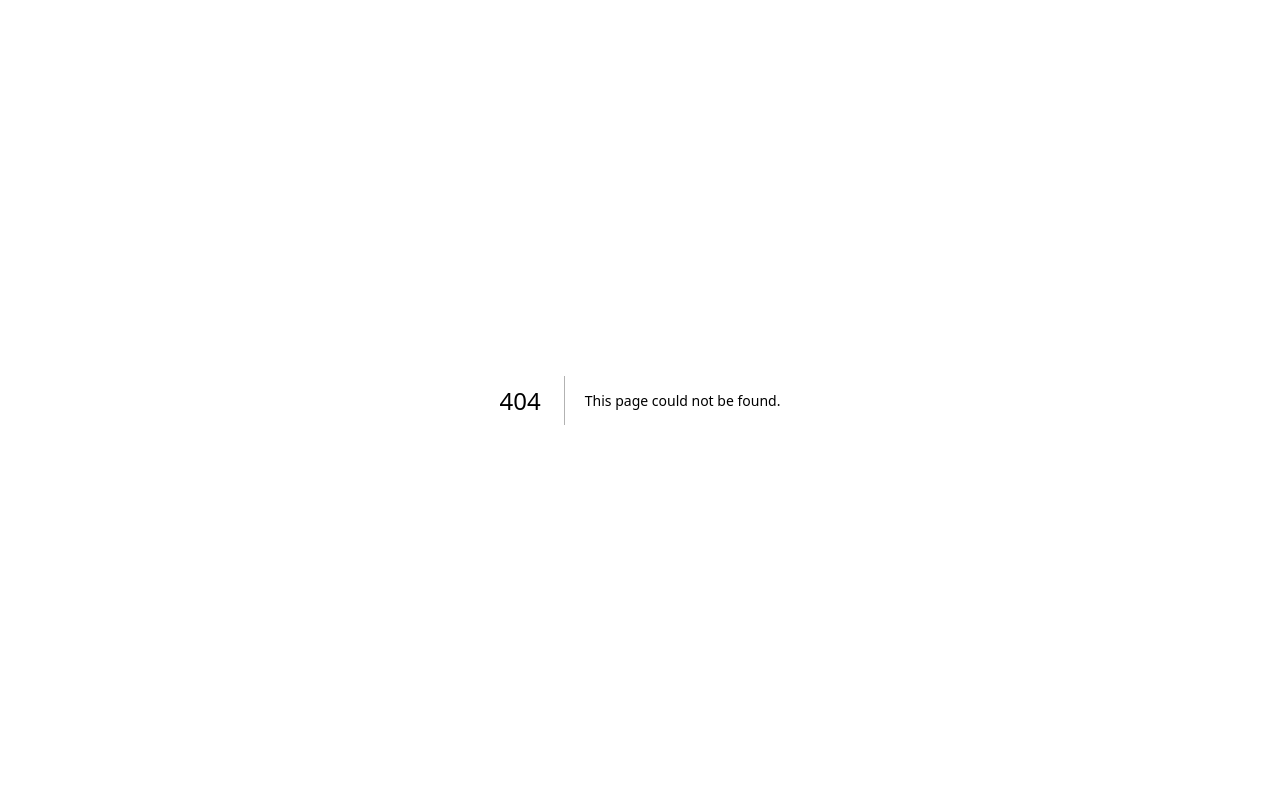
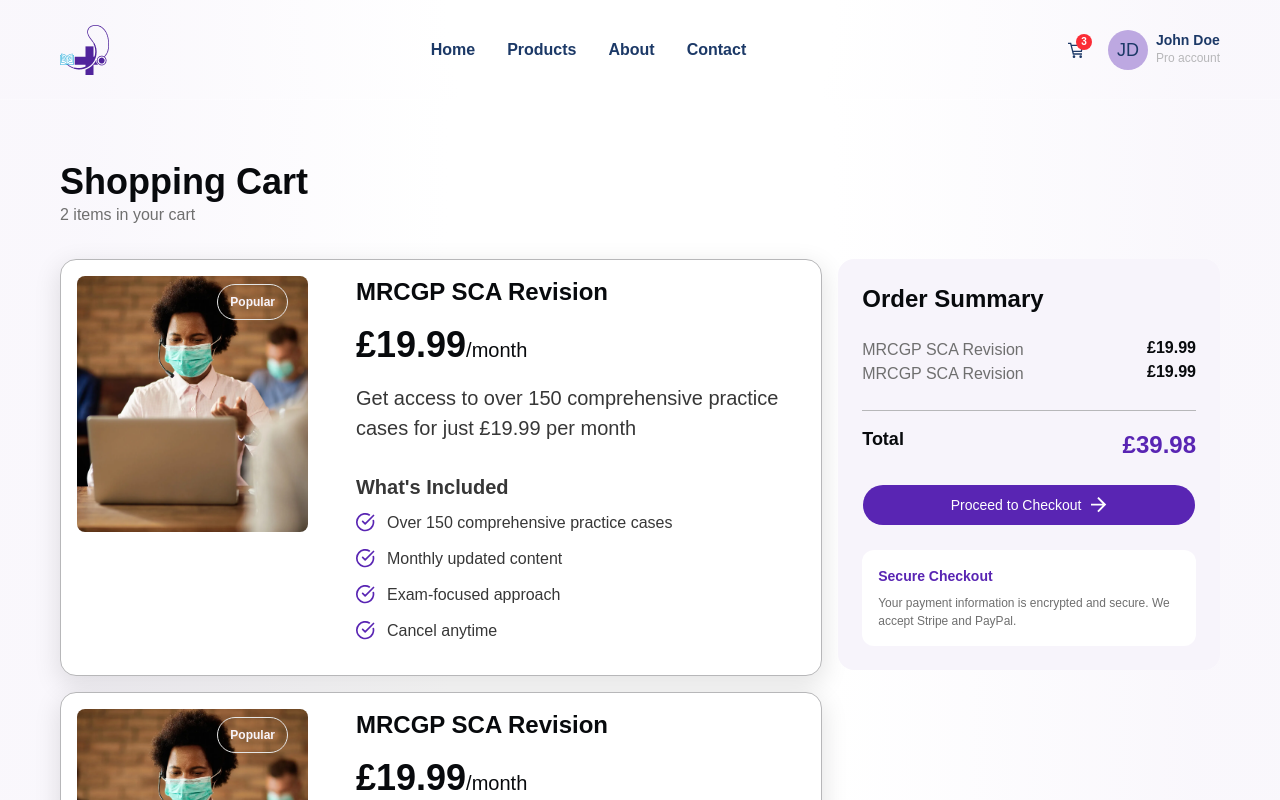
Before and after one commit to Okpara202/Native-Med, a Next.js app: page /cart in a window 1280 px wide. Before the commit this address had no page. Shown: the top 800 px of the page. Built offline with nearby package versions, Linux system fonts and the light colour scheme; a web font is replaced by a local one.

Commit message:
Cart Page Completed

```diff
--- /dev/null
+++ b/src/app/(marketplace)/_components/bannerBg.tsx
@@ -0,0 +1,15 @@
+export default function BannerBg({
+  children,
+  color,
+}: {
+  children: React.ReactNode;
+  color: string;
+}) {
+  return (
+    <div
+      className={`bg-[${color}] py-8 gap-2 flex-col flex items-center justify-center`}
+    >
+      {children}
+    </div>
+  );
+}
--- a/src/app/(marketplace)/_components/icons.tsx
+++ b/src/app/(marketplace)/_components/icons.tsx
@@ -35,14 +35,35 @@ export function QuestionBankIcon({ color = "#373737" }: { color?: string }) {
 
 export function CoursesIcon({ color = "#373737" }: { color?: string }) {
   return (
-    <svg width="20" height="20" viewBox="0 0 20 20" fill={color}>
+    <svg width="20" height="20" viewBox="0 0 20 20" fill={"none"}>
       <path
-        d="M18.3327 13.9501V3.89174C18.3327 2.89174 17.516 2.15008 16.5243 2.23341H16.4743C14.7243 2.38341 12.066 3.27508 10.5827 4.20841L10.441 4.30008C10.1993 4.45008 9.79935 4.45008 9.55768 4.30008L9.34935 4.17508C7.86602 3.25008 5.21602 2.36674 3.46602 2.22508C2.47435 2.14174 1.66602 2.89174 1.66602 3.88341V13.9501C1.66602 14.7501 2.31602 15.5001 3.11602 15.6001L3.35768 15.6334C5.16602 15.8751 7.95768 16.7917 9.55768 17.6667L9.59102 17.6834C9.81602 17.8084 10.1743 17.8084 10.391 17.6834C11.991 16.8001 14.791 15.8751 16.6077 15.6334L16.8827 15.6001C17.6827 15.5001 18.3327 14.7501 18.3327 13.9501Z"
+        d="M18.3337 13.9501V3.89174C18.3337 2.89174 17.517 2.15008 16.5253 2.23341H16.4753C14.7253 2.38341 12.067 3.27508 10.5837 4.20841L10.442 4.30008C10.2003 4.45008 9.80033 4.45008 9.55866 4.30008L9.35033 4.17508C7.86699 3.25008 5.21699 2.36674 3.46699 2.22508C2.47533 2.14174 1.66699 2.89174 1.66699 3.88341V13.9501C1.66699 14.7501 2.31699 15.5001 3.11699 15.6001L3.35866 15.6334C5.16699 15.8751 7.95866 16.7917 9.55866 17.6667L9.59199 17.6834C9.81699 17.8084 10.1753 17.8084 10.392 17.6834C11.992 16.8001 14.792 15.8751 16.6087 15.6334L16.8837 15.6001C17.6837 15.5001 18.3337 14.7501 18.3337 13.9501Z"
         stroke={color}
+        strokeWidth="1.5"
+        strokeLinecap="round"
+        strokeLinejoin="round"
       />
-      <path d="M10 4.5752V17.0752" stroke={color} />
-      <path d="M6.45898 7.0752H4.58398" stroke={color} />
-      <path d="M7.08398 9.5752H4.58398" stroke={color} />
+      <path
+        d="M10 4.5752V17.0752"
+        stroke={color}
+        strokeWidth="1.5"
+        strokeLinecap="round"
+        strokeLinejoin="round"
+      />
+      <path
+        d="M6.45801 7.0752H4.58301"
+        stroke={color}
+        strokeWidth="1.5"
+        strokeLinecap="round"
+        strokeLinejoin="round"
+      />
+      <path
+        d="M7.08301 9.5752H4.58301"
+        stroke={color}
+        strokeWidth="1.5"
+        strokeLinecap="round"
+        strokeLinejoin="round"
+      />
     </svg>
   );
 }
--- a/src/app/(marketplace)/courses/_components/coursesHero.tsx
+++ b/src/app/(marketplace)/courses/_components/coursesHero.tsx
@@ -1,11 +1,11 @@
 import { BannerTitleCase } from "@/components/shared/titleCase";
 import { IoSearchSharp } from "react-icons/io5";
+import BannerBg from "../../_components/bannerBg";
 
 export default function CoursesHero() {
   return (
     <section>
-      <div className="bg-[#2D135C] py-8 gap-2 flex-col flex items-center justify-center">
-        {/* banner  */}
+      <BannerBg color="#2D135C">
         <BannerTitleCase text="Courses" />
         <div className="w-[50%] rounded-[8px] flex gap-2.5  py-3 px-4 border-[0.5px] bg-[#FFFFFF12] text-[#B7B7B98C] border-[#D6D6D64F] items-center">
           <IoSearchSharp className="size-6 text-white" />
@@ -15,7 +15,7 @@ export default function CoursesHero() {
             className="border-0 outline-0 w-full"
           />
         </div>
-      </div>
+      </BannerBg>
     </section>
   );
 }
--- a/src/app/(marketplace)/questionbank/_components/questionBankHero.tsx
+++ b/src/app/(marketplace)/questionbank/_components/questionBankHero.tsx
@@ -1,12 +1,12 @@
 import { BannerTitleCase } from "@/components/shared/titleCase";
 import { IoSearchSharp } from "react-icons/io5";
 import QuestionBankCards from "../questionBankCard";
+import BannerBg from "../../_components/bannerBg";
 
 export default function QuestionBankHero() {
   return (
     <section>
-      <div className="bg-[#2D135C] py-8 gap-2 flex-col flex items-center justify-center">
-        {/* banner  */}
+      <BannerBg color={"#2D135C"}>
         <BannerTitleCase text="Question Bank" />
         <div className="w-[50%] rounded-[8px] flex gap-2.5  py-3 px-4 border-[0.5px] bg-[#FFFFFF12] text-[#B7B7B98C] border-[#D6D6D64F] items-center">
           <IoSearchSharp className="size-6 text-white" />
@@ -16,7 +16,7 @@ export default function QuestionBankHero() {
             className="border-0 outline-0 w-full"
           />
         </div>
-      </div>
+      </BannerBg>
 
       <div className="px-10 grid grid-cols-3 gap-4 py-8">
         <QuestionBankCards />
--- a/src/app/(marketplace)/subscriptions/_components/subHero.tsx
+++ b/src/app/(marketplace)/subscriptions/_components/subHero.tsx
@@ -1,11 +1,11 @@
 import { BannerTitleCase } from "@/components/shared/titleCase";
 import { IoSearchSharp } from "react-icons/io5";
+import BannerBg from "../../_components/bannerBg";
 
 export default function SubHero() {
   return (
     <section>
-      <div className="bg-[#2D135C] py-8 gap-2 flex-col flex items-center justify-center">
-        {/* banner  */}
+      <BannerBg color="#2D135C">
         <BannerTitleCase text="Subscriptions" />
         <div className="w-[50%] rounded-[8px] flex gap-2.5  py-3 px-4 border-[0.5px] bg-[#FFFFFF12] text-[#B7B7B98C] border-[#D6D6D64F] items-center">
           <IoSearchSharp className="size-6 text-white" />
@@ -15,7 +15,7 @@ export default function SubHero() {
             className="border-0 outline-0 w-full"
           />
         </div>
-      </div>
+      </BannerBg>
     </section>
   );
 }
--- /dev/null
+++ b/src/app/(public)/cart/_components/cartHero.tsx
@@ -0,0 +1,170 @@
+import TitleCase from "@/components/shared/titleCase";
+import SubtleText from "../../_component/SubtleText";
+import Image from "next/image";
+import { Button } from "@/components/ui/button";
+
+export default function CartHero() {
+  const cart = [
+    {
+      id: 1,
+      tag: "Popular",
+      img: "/Images/card image.png",
+      title: "MRCGP SCA Revision",
+      amt: 19.99,
+      desc: "Get access to over 150 comprehensive practice cases for just £19.99 per month",
+      descList: [
+        "Over 150 comprehensive practice cases",
+        "Monthly updated content",
+        "Exam-focused approach",
+        "Cancel anytime",
+      ],
+    },
+    {
+      id: 2,
+      tag: "Popular",
+      img: "/Images/card image.png",
+      title: "MRCGP SCA Revision",
+      amt: 19.99,
+      desc: "Get access to over 150 comprehensive practice cases for just £19.99 per month",
+      descList: [
+        "Over 150 comprehensive practice cases",
+        "Monthly updated content",
+        "Exam-focused approach",
+        "Cancel anytime",
+      ],
+    },
+  ];
+
+  // loop through cart
+  const cartDisplay = cart.map((item) => (
+    <div
+      key={item.id}
+      className="bg-white authFormBorder rounded-[16px] p-4 gap-12 flex items-start"
+    >
+      <aside className="basis-1/2 ">
+        {/* Cart Image */}
+        <div className="relative w-full min-h-48 md:min-h-64 ">
+          <Image
+            src={item.img}
+            alt={`image of ${item.title}`}
+            fill
+            className="rounded-[8px] object-cover"
+          />
+          <p className="absolute rounded-[100px] py-2 px-3 top-2 right-5 bg-[rgba(0, 0, 0, 0.5)] border-[0.2px] border-white/0.8 text-xs font-semibold text-primary-white leading-[150%] tracking-[-1%]">
+            {item.tag}
+          </p>
+        </div>
+      </aside>
+
+      <aside className="space-y-4">
+        {/* Cart text */}
+        <h2 className="font-semibold text-2xl leading-[130%] tracking-[-2%] text-blackOthers">
+          {item.title}
+        </h2>
+        <h4 className="font-semibold text-4xl leading-[120%] tracking-[-1%] text-blackOthers">
+          £{item.amt.toFixed(2)}
+          <span className="text-xl font-normal leading-[150%]">/month</span>
+        </h4>
+        <p className="font-light text-xl leading-[150%] text-[#373737] ">
+          {item.desc}
+        </p>
+
+        <ul className="py-4 space-y-3 text-[#373737]">
+          <li className="font-bold text-xl leading-[120%] tracking-[-1%]">
+            What&apos;s Included
+          </li>
+          {item.descList.map((itemDesc) => (
+            <li key={itemDesc} className="flex gap-3 items-center">
+              <span>
+                <svg
+                  width="19"
+                  height="19"
+                  viewBox="0 0 19 19"
+                  fill="none"
+                  xmlns="http://www.w3.org/2000/svg"
+                >
+                  <path
+                    d="M17.3319 7.50251C17.7125 9.37026 17.4412 11.312 16.5634 13.004C15.6856 14.696 14.2543 16.0359 12.5082 16.8003C10.762 17.5647 8.80658 17.7073 6.96797 17.2045C5.12937 16.7016 3.51872 15.5837 2.40462 14.037C1.29052 12.4904 0.740325 10.6085 0.845776 8.70534C0.951228 6.80213 1.70596 4.99259 2.9841 3.57849C4.26224 2.16439 5.98654 1.23121 7.86944 0.934559C9.75235 0.637911 11.68 0.995731 13.3311 1.94835M6.66439 8.33585L9.16439 10.8358L17.4977 2.50251"
+                    stroke="#5925B3"
+                    strokeWidth="1.66667"
+                    strokeLinecap="round"
+                    strokeLinejoin="round"
+                  />
+                </svg>
+              </span>
+              <span>{itemDesc}</span>
+            </li>
+          ))}
+        </ul>
+      </aside>
+    </div>
+  ));
+
+  return (
+    <section className="pt-12 pb-32 px-15 radialBgGradient">
+      <TitleCase text="Shopping Cart" />
+      <SubtleText text={`${cart.length} items in your cart`} />
+
+      <div className="mt-8 flex items-start gap-4">
+        <aside className="space-y-4 basis-2/3">
+          {/* Cart component */}
+          {cartDisplay}
+        </aside>
+
+        <aside className="basis-1/3 bg-primary-white p-6 rounded-[16px] space-y-6">
+          {/* Order Summary */}
+          <h2 className="font-semibold text-2xl leading-[130%] tracking-[-2%] text-blackOthers">
+            Order Summary
+          </h2>
+
+          <div>
+            {/* items in cart */}
+            {cart.map((item) => (
+              <div key={item.id} className="flex justify-between">
+                <p className="leading-[150%] text-Subtle-text">{item.title}</p>
+                <p className="font-semibold leading-[120%] tracking-[-2%] text-blackOthers">
+                  £{item.amt.toFixed(2)}
+                </p>
+              </div>
+            ))}
+          </div>
+
+          <div className="border-t-[0.5px] pt-[17.6px] border-gray2 flex justify-between">
+            <p className="text-lg font-semibold leading-[120%] tracking-[-2%] text-blackOthers">
+              Total
+            </p>
+            <p className="font-semibold text-2xl leading-[130%] tracking-[-2%] text-primary100">
+              £{cart.reduce((a, b) => a + b.amt, 0).toFixed(2)}
+            </p>
+          </div>
+
+          <Button className="w-full flex items-center text-white gap-2.5 text-sm">
+            Proceed to Checkout
+            <svg
+              width="14"
+              height="14"
+              viewBox="0 0 14 14"
+              fill="none"
+              xmlns="http://www.w3.org/2000/svg"
+            >
+              <path
+                d="M6.66667 0L5.49167 1.175L10.1417 5.83333H0V7.5H10.1417L5.49167 12.1583L6.66667 13.3333L13.3333 6.66667L6.66667 0Z"
+                fill="white"
+              />
+            </svg>
+          </Button>
+
+          <div className="rounded-[12px] space-y-2 p-4 bg-white">
+            <h4 className="font-bold text-sm leading-5 text-primary100">
+              Secure Checkout
+            </h4>
+            <p className="text-xs leading-[150%] text-Subtle-text">
+              Your payment information is encrypted and secure. We accept Stripe
+              and PayPal.
+            </p>
+          </div>
+        </aside>
+      </div>
+    </section>
+  );
+}
--- /dev/null
+++ b/src/app/(public)/cart/page.tsx
@@ -0,0 +1,9 @@
+import CartHero from "./_components/cartHero";
+
+export default function Cart() {
+  return (
+    <>
+      <CartHero />
+    </>
+  );
+}
--- a/src/app/(public)/products/[id]/page.tsx
+++ b/src/app/(public)/products/[id]/page.tsx
@@ -47,7 +47,8 @@ export default function ProductByIdPage({
                   MRCGP SCA Revision
                 </h3>
                 <h4 className="font-semibold text-4xl leading-[130%] tracking-[-2%] text-blackOthers">
-                  £19.99<span className="text-lg leading-[120%]">/month</span>
+                  £{card.price.toFixed(2)}
+                  <span className="text-lg leading-[120%]">/month</span>
                 </h4>
                 <p className="font-light text-xl leading-[150%] text-[rgba(55, 55, 55, 1)]">
                   Prepare effectively for the MRCGP Simulated Consultation
--- a/src/components/shared/header/header.tsx
+++ b/src/components/shared/header/header.tsx
@@ -5,9 +5,16 @@ import Image from "next/image";
 import { HeaderNavLink } from "./navLink";
 import { Menu, X } from "lucide-react";
 import Link from "next/link";
+import NamedHeader from "./namedHeader";
 
 export default function PublicHeader() {
   const [isOpen, setIsOpen] = useState(false);
+
+  // False Auth state for testing
+  const [isLoggedIn, setIsLoggedIn] = useState(true);
+  const toggleAuth = () => {
+    setIsLoggedIn(!isLoggedIn);
+  };
 
   return (
     <header className="radialBgGradient min-h-20 md:min-h-25 flex items-center justify-between px-5 md:px-15 sticky top-0 backdrop-blur-md z-50 border-b border-white/20">
@@ -26,10 +33,16 @@ export default function PublicHeader() {
         <HeaderNavLink href="/contact" label="Contact" />
       </nav>
 
+      {isLoggedIn ? (
+        <NamedHeader />
+      ) : (
         <div className="flex items-center gap-4">
+          <Link href="/register">
+            {" "}
             <Button className="bg-primary100 font-semibold text-xs hidden sm:inline-flex">
-          <Link href="/register">Get Started</Link>
+              Get Started
             </Button>
+          </Link>
           <button
             className="lg:hidden text-black"
             onClick={() => setIsOpen(!isOpen)}
@@ -38,6 +51,7 @@ export default function PublicHeader() {
             {isOpen ? <X size={28} /> : <Menu size={28} />}
           </button>
         </div>
+      )}
 
       {isOpen && (
         <div className="absolute top-full left-0 w-full bg-[#f8f9ff]/95 backdrop-blur-md flex flex-col items-center py-8 gap-6 lg:hidden border-b border-white/20 shadow-xl">
@@ -53,9 +67,13 @@ export default function PublicHeader() {
           <div onClick={() => setIsOpen(false)}>
             <HeaderNavLink href="/contact" label="Contact" />
           </div>
-          <Button className="bg-primary100 font-semibold text-xs mt-4 w-[80%] max-w-[300px]">
-            <Link href="/register">Get Started</Link>
+
+          <Link href="/register">
+            Get
+            <Button className="bg-primary100 font-semibold text-xs mt-4 w-[80%] max-w-75">
+              Started
             </Button>
+          </Link>
         </div>
       )}
     </header>
--- a/src/components/shared/header/namedHeader.tsx
+++ b/src/components/shared/header/namedHeader.tsx
@@ -1,3 +1,4 @@
+import Link from "next/link";
 import { GrCart } from "react-icons/gr";
 
 type AvatarSize = "sm" | "md" | "lg";
@@ -28,14 +29,14 @@ export default function NamedHeader({
   return (
     <div className="flex gap-6 items-center">
       {/* Cart with notification badge */}
-      <div className="relative">
+      <Link href="/cart" className="relative">
         <GrCart className="text-Secondary100 size-4" />
         {mockUser.cartCount > 0 && (
           <span className="absolute -top-2 -right-2 bg-red-500 text-white text-[10px] font-bold w-4 h-4 rounded-full flex items-center justify-center leading-none">
             {mockUser.cartCount > 99 ? "99+" : mockUser.cartCount}
           </span>
         )}
-      </div>
+      </Link>
 
       <div className="flex items-center gap-2">
         <aside
```
Lines whose indentation alone changed are shown as unchanged.
